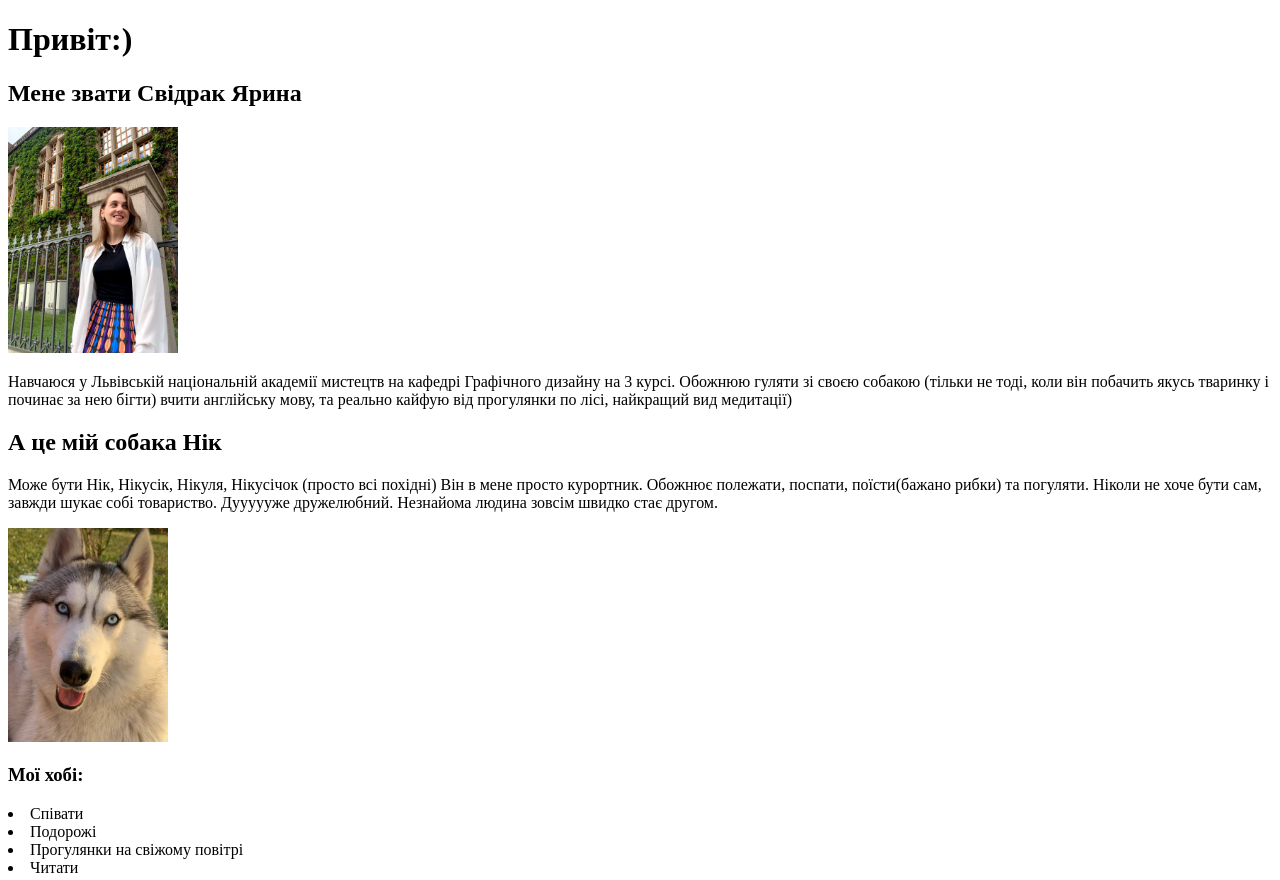
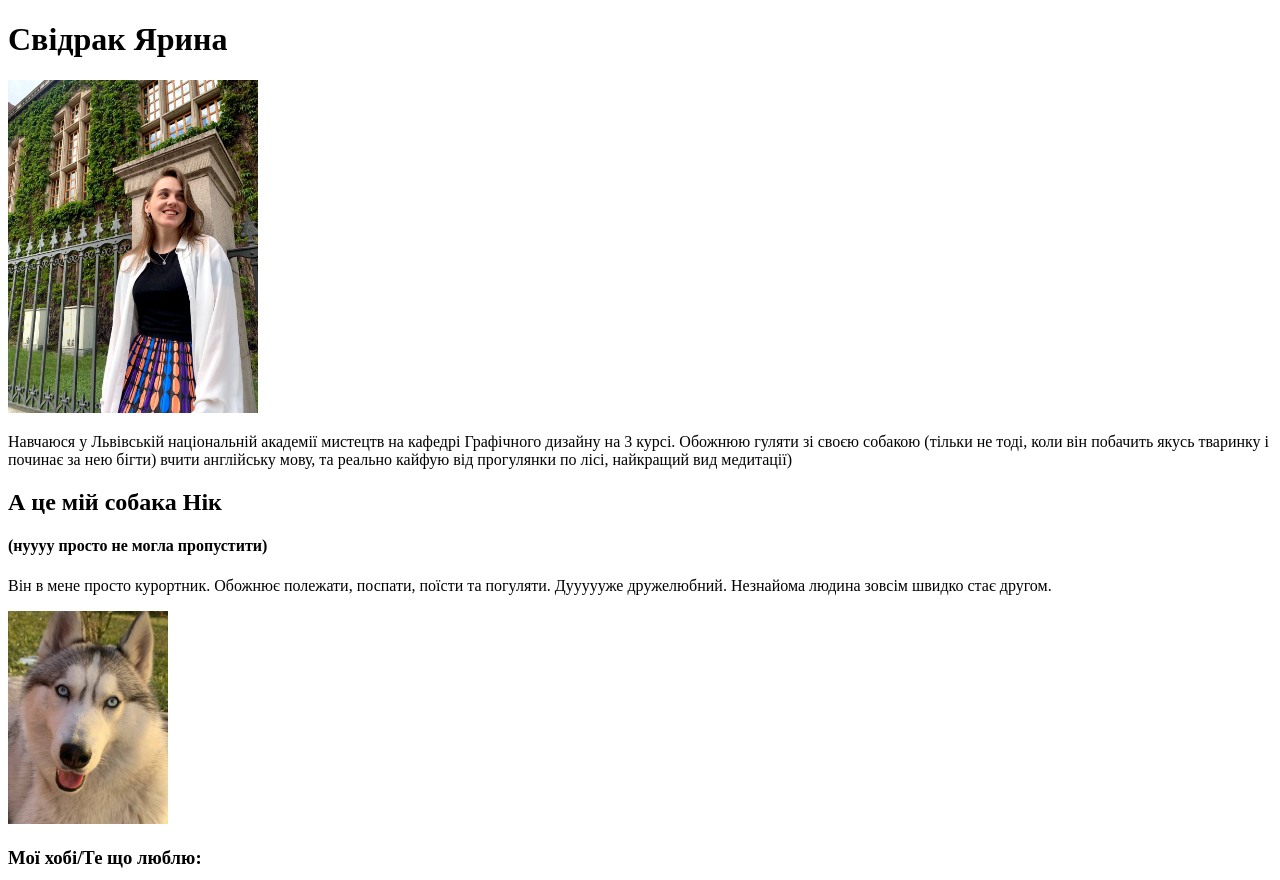
Before and after one commit to Yaryna557/yaryna557.github.io, a plain HTML site: page index.html in a window 1280 px wide. Shown: the top 880 px of the page. Drawn offline with Linux system fonts and the light colour scheme.

Commit message:
changed general text

```diff
--- a/index.html
+++ b/index.html
@@ -6,21 +6,21 @@
     <meta property="og:image" content="https://yaryna557.github.io/mi.jpg">
   </head>
   <a>
-    <h1>Привіт:)</h1>
-    <h2>Мене звати Свідрак Ярина</h2>
-    <img src="mi.jpg" width="170"></a>
+    <h1>Свідрак Ярина</h1>
+    <img src="mi.jpg" width="250"></a>
   <p>
     Навчаюся у Львівській національній академії мистецтв на кафедрі Графічного
     дизайну на 3 курсі. Обожнюю гуляти зі своєю
     собакою (тільки не тоді, коли він побачить якусь тваринку і починає за нею бігти) вчити англійську мову, та реально кайфую від прогулянки по лісі, найкращий вид медитації)
   </p>
   <h2>А це мій собака Нік</h2>
+  <h4>(нуууу просто не могла пропустити)</h4>
   <p>
-    Може бути Нік, Нікусік, Нікуля, Нікусічок (просто всі похідні) Він в мене просто курортник. Обожнює полежати, поспати, поїсти(бажано рибки) та погуляти. Ніколи не хоче бути сам, завжди шукає собі товариство. Дуууууже дружелюбний. Незнайома людина зовсім швидко стає другом.
+  Він в мене просто курортник. Обожнює полежати, поспати, поїсти та погуляти. Дуууууже дружелюбний. Незнайома людина зовсім швидко стає другом.
   </p>
   <img src="Nik.jpg" width="160">
  <p>
-    <h3><b>Мої хобі:</b> </h3>
+    <h3><b>Мої хобі/Те що люблю:</b> </h3>
     <li>Співати </li>
     <li>Подорожі </li>
     <li>Прогулянки на свіжому повітрі </li>
```
Also changed, not shown: Telegram_2019_Logo.svg.webp (added), apps.31997.13510798887167234.6cd52261-a276-49cf-9b6b-9ef8491fb799.png (added).
